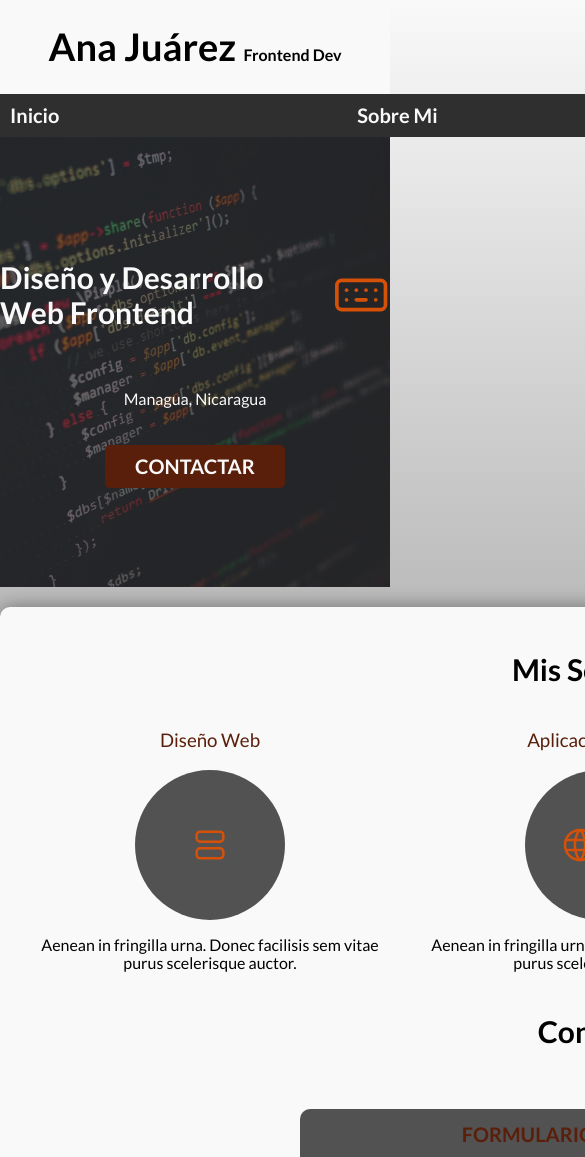
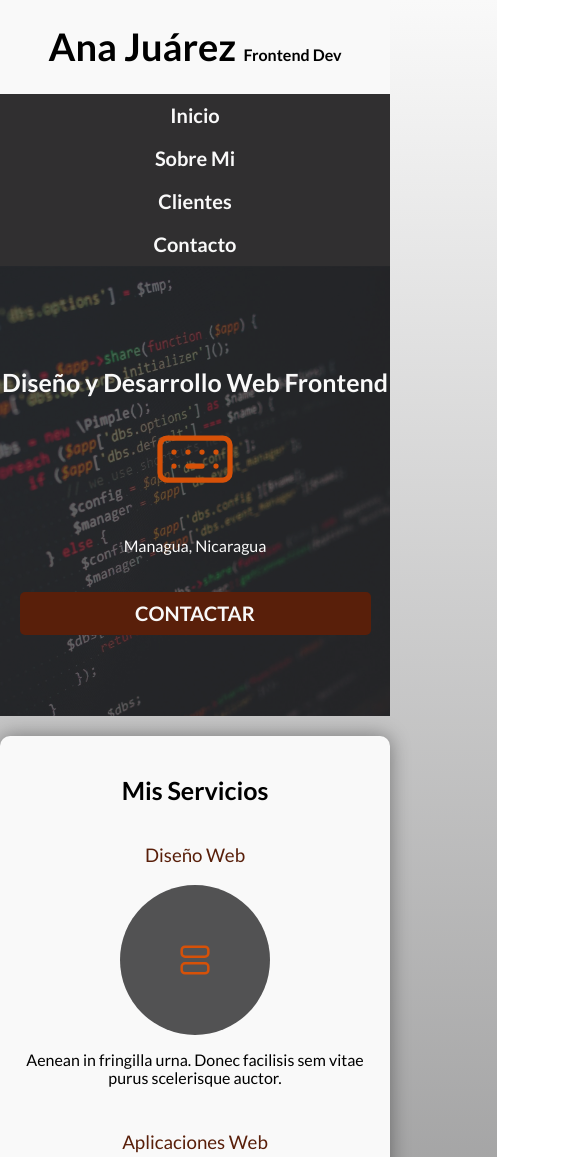
Before and after one commit to Layeska/Service-page-ana, a plain HTML site: page index.html in a window 390 px wide. Shown: the top 1157 px of the page, 585 px wide, since content can reach past the window. Drawn offline with Linux system fonts and the light colour scheme; files that its build step writes are made by us from their sources; files whose address does not match are found by name.

Commit message:
Agregando lo Responsivo a la página

```diff
--- a/index.html
+++ b/index.html
@@ -28,9 +28,7 @@
     </div>
     <section class="hero">
       <div class="hero-subtitle">
-        <h2 class="move-front size" id="s" style="font-size: 100px">
-          Diseño y Desarrollo Web Frontend
-        </h2>
+        <h2 class="move-front size">Diseño y Desarrollo Web Frontend</h2>
         <svg
           class="move-front"
           xmlns="http://www.w3.org/2000/svg"
@@ -186,7 +184,7 @@
             </div>
             <div class="input-group">
               <label>Mensaje</label>
-              <textarea cols="50" rows="5">sdnakjnsdvkj</textarea>
+              <textarea rows="5"></textarea>
             </div>
             <div class="btn-area">
               <input type="submit" value="Enviar" class="btn send-btn" />
@@ -195,6 +193,6 @@
         </form>
       </section>
     </div>
-    <footer><p>Todos los derechos reservados &copy; Ana Juárez 2022</p></footer>
+    <footer><p>Todos los derechos reservados &copy; Ana 2022</p></footer>
   </body>
 </html>
--- a/styless.css
+++ b/styless.css
@@ -61,7 +61,7 @@ h1 {
 }
 
 h2 {
-  font-size: var(--subtitle) !important;
+  font-size: var(--subtitle);
 }
 
 h1 span {
@@ -78,6 +78,12 @@ header {
   padding: 2.5rem 0;
 }
 
+@media (max-width: 43rem) {
+  h2 {
+    font-size: 2.5rem;
+  }
+}
+
 /*utilidades*/
 .center {
   text-align: center;
@@ -87,13 +93,6 @@ header {
 
 .container {
   width: 120rem;
-}
-
-.main-nav {
-  margin: auto;
-  background: var(--dark);
-  display: flex;
-  justify-content: space-between;
 }
 
 /*Los elemntos en linea no heredan las propiedades del box model*/
@@ -110,6 +109,7 @@ header {
   padding: 1rem;
   font-weight: 700;
   font-size: 2rem;
+  width: 100%;
 }
 
 .main-nav a:hover {
@@ -130,6 +130,31 @@ nav a:nth-child(2n) { agarra elementos pares
 
 .nav-bg {
   background: var(--dark);
+}
+
+/* Mobile first - Cuando maquetemos la pag se enfoca primero de como se mire en un dispositivo pequeño
+y luego ir ampliando el tamaño de la pantalla
+
+Desktop First - lo de arriba al reves
+*/
+
+@media (max-width: 83rem) {
+  .container {
+    width: 100%;
+  }
+}
+
+@media (max-width: 42rem) {
+  .main-nav {
+    flex-direction: column;
+    align-items: center;
+  }
+
+  .main-nav a {
+    display: block;
+    width: 100%;
+    text-align: center;
+  }
 }
 
 /*Tocando el Hero*/
@@ -182,6 +207,21 @@ nav a:nth-child(2n) { agarra elementos pares
   text-transform: uppercase;
 }
 
+@media (max-width: 43rem) {
+  .hero-subtitle {
+    flex-direction: column;
+    justify-content: center;
+    align-items: center;
+    text-align: center;
+    gap: 0;
+  }
+
+  .btn {
+    width: 90%;
+    text-align: center;
+  }
+}
+
 .shadow {
   margin: auto;
   background: var(--white);
@@ -196,20 +236,14 @@ nav a:nth-child(2n) { agarra elementos pares
   align-items: center;
 }
 
-.services {
+.services-cards {
   display: flex;
-  flex-direction: column;
-  align-items: center;
+  gap: 1rem;
 }
 
 .services-cards h3 {
   color: var(--primary);
   font-weight: 400;
-}
-
-.services-cards {
-  display: flex;
-  gap: 1rem;
 }
 
 .card {
@@ -230,6 +264,12 @@ nav a:nth-child(2n) { agarra elementos pares
   display: flex;
   justify-content: center;
   align-items: center;
+}
+
+@media (max-width: 43rem) {
+  .services-cards {
+    flex-direction: column;
+  }
 }
 
 .form-container {
@@ -304,3 +344,21 @@ textarea {
 footer p {
   text-align: center;
 }
+
+@media (max-wigth: 43rem) {
+  form {
+    width: 100%;
+  }
+
+  fieldset {
+    width: 100%;
+  }
+
+  .form-section1 {
+    flex-direction: column;
+  }
+
+  .half-width {
+    width: 100%;
+  }
+}
```
